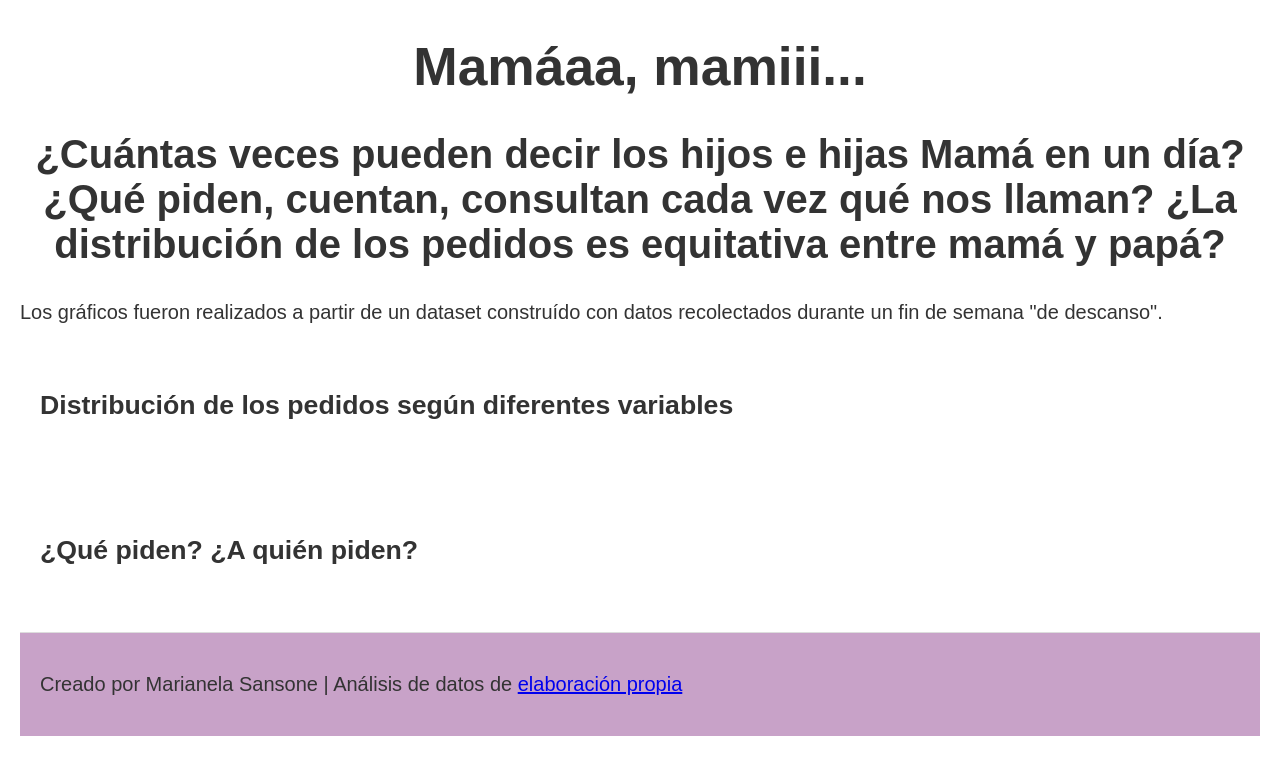
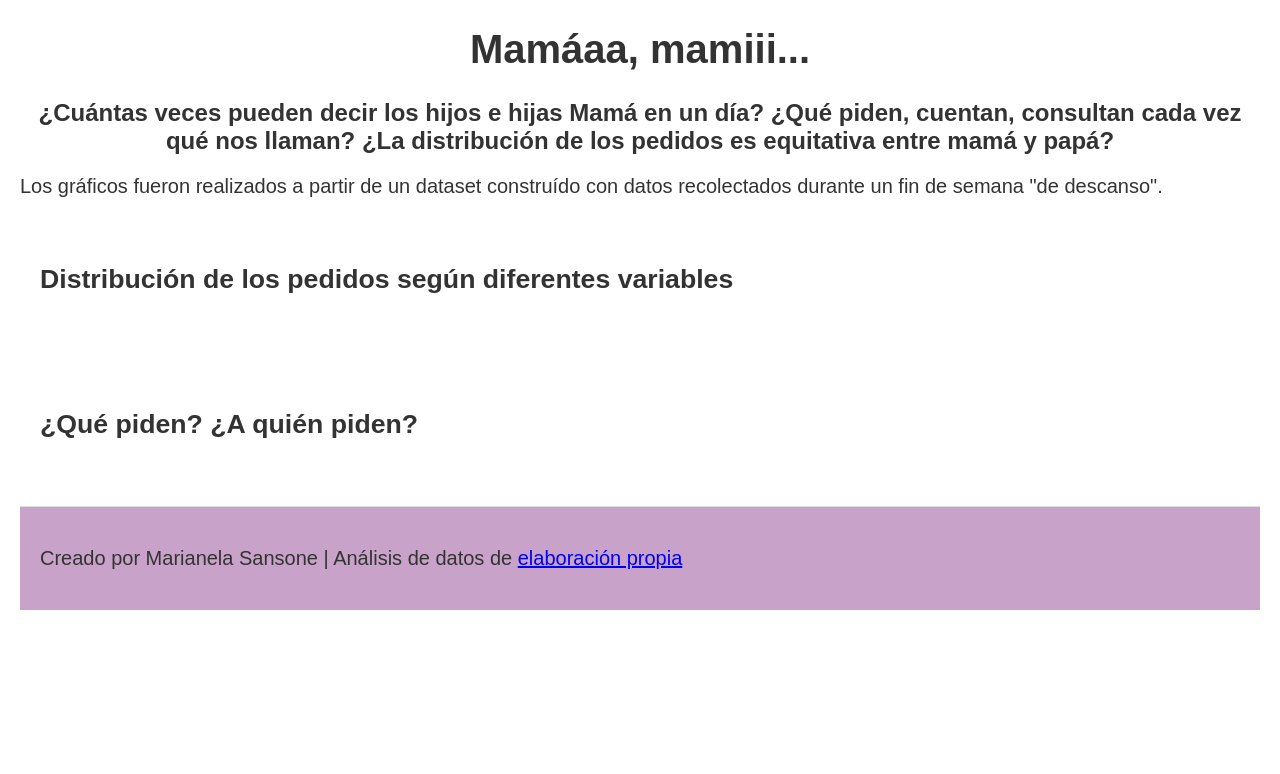
Before and after one commit to msansoneb/ecd2024b, a plain HTML site: page TP1/index.html in a window 1280 px wide. Drawn offline with Linux system fonts and the light colour scheme.

Commit message:
Update index.html

```diff
--- a/TP1/index.html
+++ b/TP1/index.html
@@ -11,6 +11,14 @@
       padding: 0;
       color: #333;
     }
+  .copete {
+            font-family: Arial, sans-serif; /* Fuente */
+            font-size: 18pt;              /* Tamaño de texto */
+            font-weight: bold;            /* Negrita */
+            color: #333;                  /* Color del texto */
+            margin: 20px 0;               /* Espaciado */
+            text-align: center;          /* Centrar */
+        }
     h1, h2 {
             text-align: center;
         }
@@ -22,11 +30,11 @@
 
         /* Tamaño de las fuentes */
         h1 {
-            font-size: 40pt;
+            font-size: 30pt;
         }
 
         h2 {
-            font-size: 30pt;
+            font-size: 25pt;
         }
 
         h3 {
@@ -57,7 +65,7 @@
 </head>
 <body>
 <h1>Mamáaa, mamiii...</h1>
-<h2>¿Cuántas veces pueden decir los hijos e hijas Mamá en un día? ¿Qué piden, cuentan, consultan cada vez qué nos llaman? ¿La distribución de los pedidos es equitativa entre mamá y papá?</h2>
+<p class="copete">¿Cuántas veces pueden decir los hijos e hijas Mamá en un día? ¿Qué piden, cuentan, consultan cada vez qué nos llaman? ¿La distribución de los pedidos es equitativa entre mamá y papá?</h2>
 <p>Los gráficos fueron realizados a partir de un dataset construído con datos recolectados durante un fin de semana "de descanso".</p>
 
   <!-- Sección 1 -->
```
